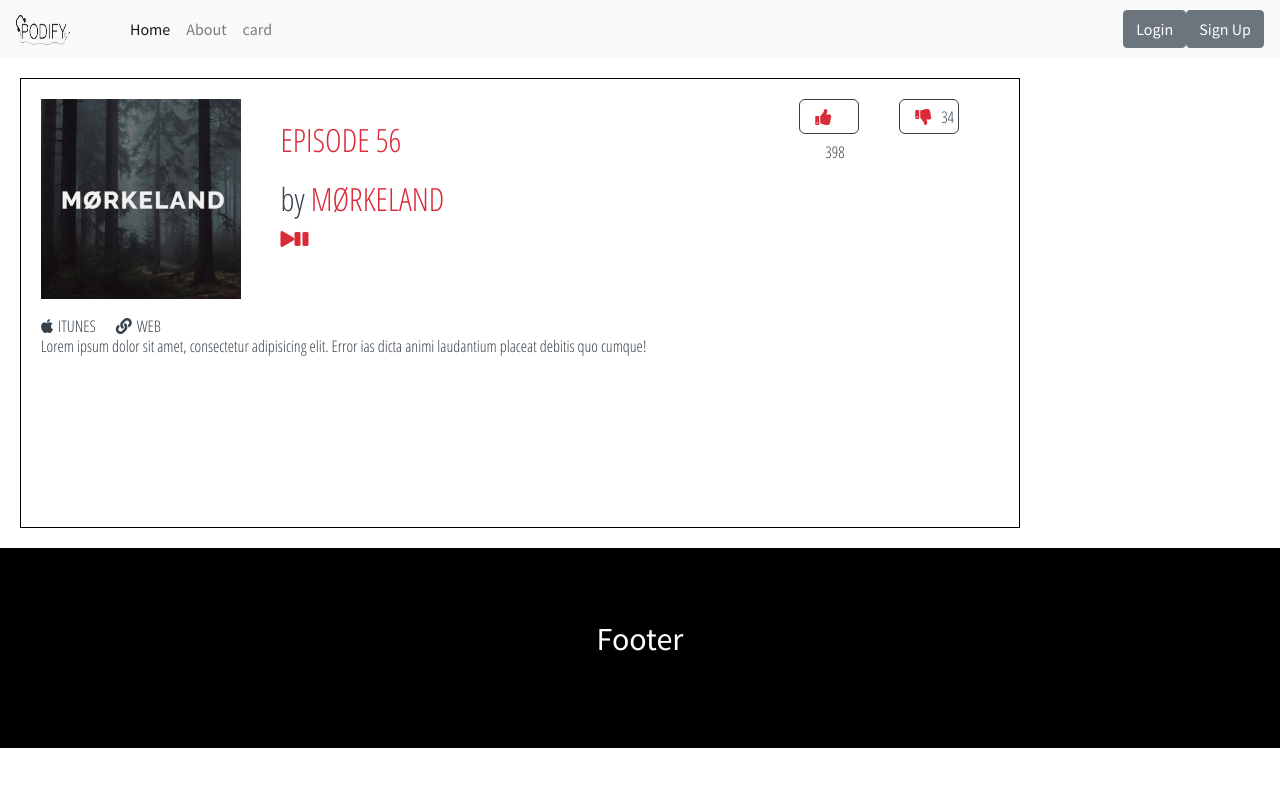
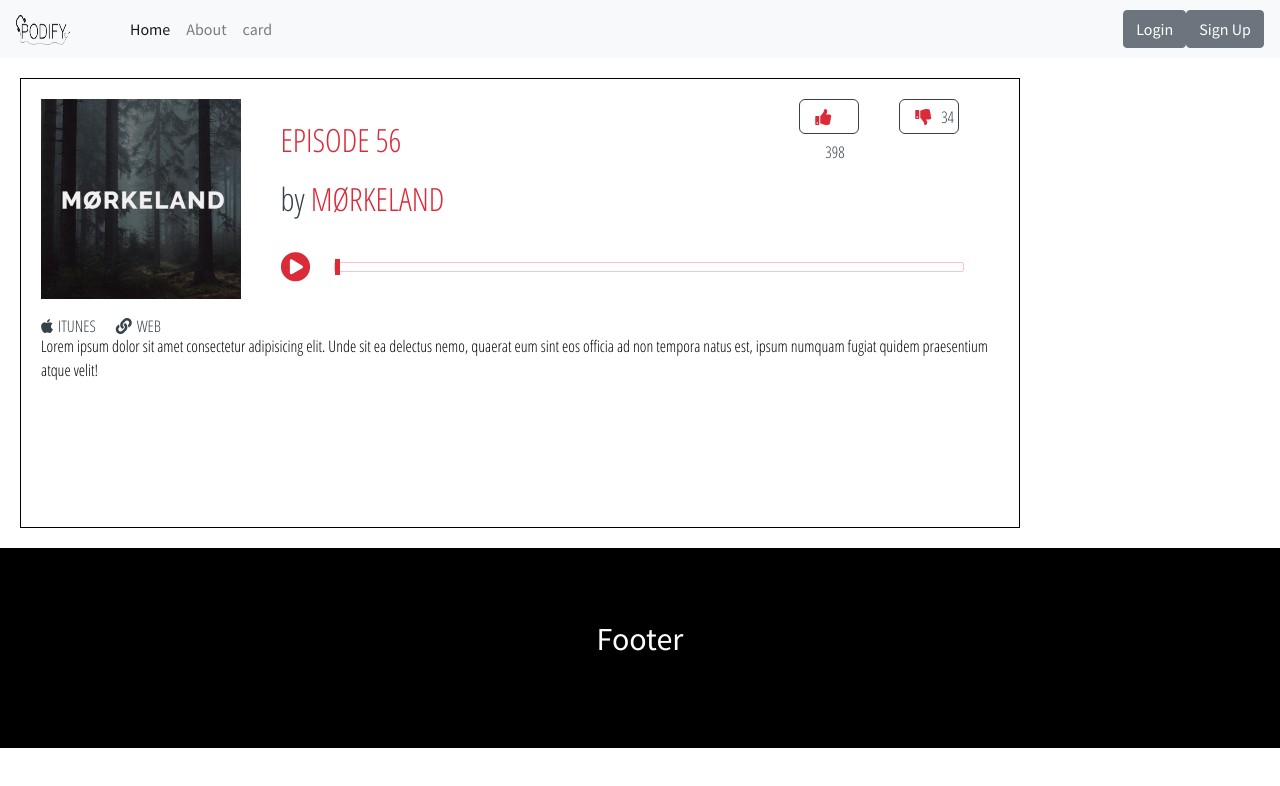
Before and after one commit to Jabser/Podify, a React (Create React App) app: page /card in a window 1280 px wide. Shown: the top 786 px of the page. Built offline with nearby package versions, Linux system fonts and the light colour scheme.

Commit message:
card - added describtion component

```diff
--- a/src/components/Card.js
+++ b/src/components/Card.js
@@ -1,6 +1,8 @@
 import React, { Component } from 'react';
 import podlogo from '../images/moerkeland-logo.jpg';
-import '../sass/card.scss'
+import '../sass/card.scss';
+import Player from '../components/Player'
+import Description from '../components/description'
 
 
  class Card extends Component {
@@ -17,9 +19,7 @@ import '../sass/card.scss'
           <h2><span>by</span> MØRKELAND</h2>
         </div>
         <div className="play">
-          <i className="fas fa-play"></i>
-          <i className="fas fa-pause"></i>
-          <audio src=""></audio>
+          <Player/>
         </div>
         <div className="rating">
           <div className="like">
@@ -32,7 +32,7 @@ import '../sass/card.scss'
           </div>
         </div>
         <div className="desc">
-          <p>Lorem ipsum dolor sit amet, consectetur adipisicing elit. Error ias dicta animi laudantium placeat debitis quo cumque!</p>
+          <Description />
         </div>
       </div>
     )
--- /dev/null
+++ b/src/components/description.js
@@ -0,0 +1,13 @@
+import React, { Component } from 'react'
+
+export default class Description extends Component {
+  render() {
+    return (
+      <div>
+        <p>
+          Lorem ipsum dolor sit amet consectetur adipisicing elit. Unde sit ea delectus nemo, quaerat eum sint eos officia ad non tempora natus est, ipsum numquam fugiat quidem praesentium atque velit!
+        </p>
+      </div>
+    )
+  }
+}
--- a/src/sass/card.scss
+++ b/src/sass/card.scss
@@ -87,6 +87,10 @@
     grid-column: 2/6;
     grid-row: 5/6;
     color: #374149;
+
+    p{
+      color: #000;
+    }
   }
 
   .play{
```
